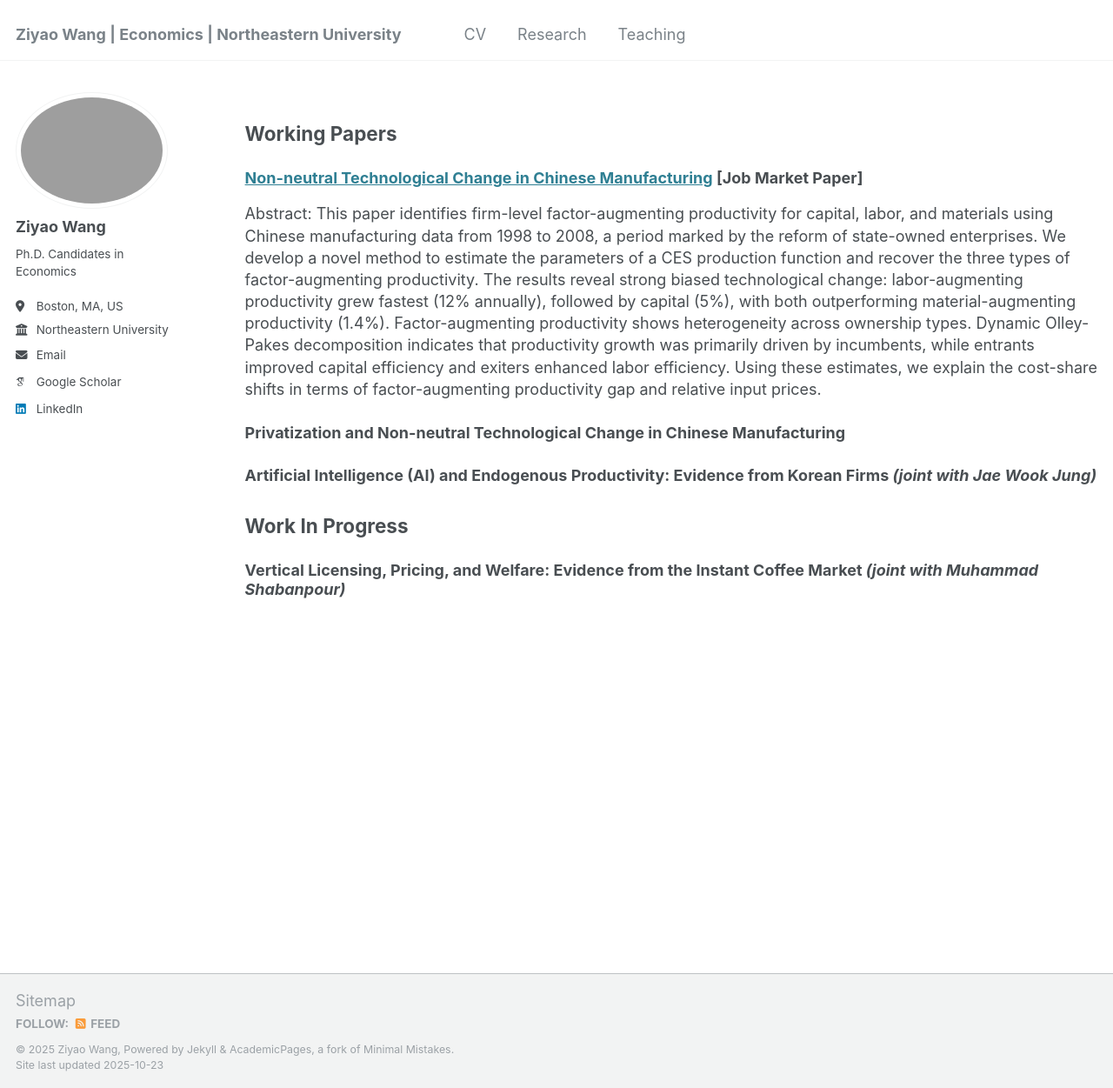
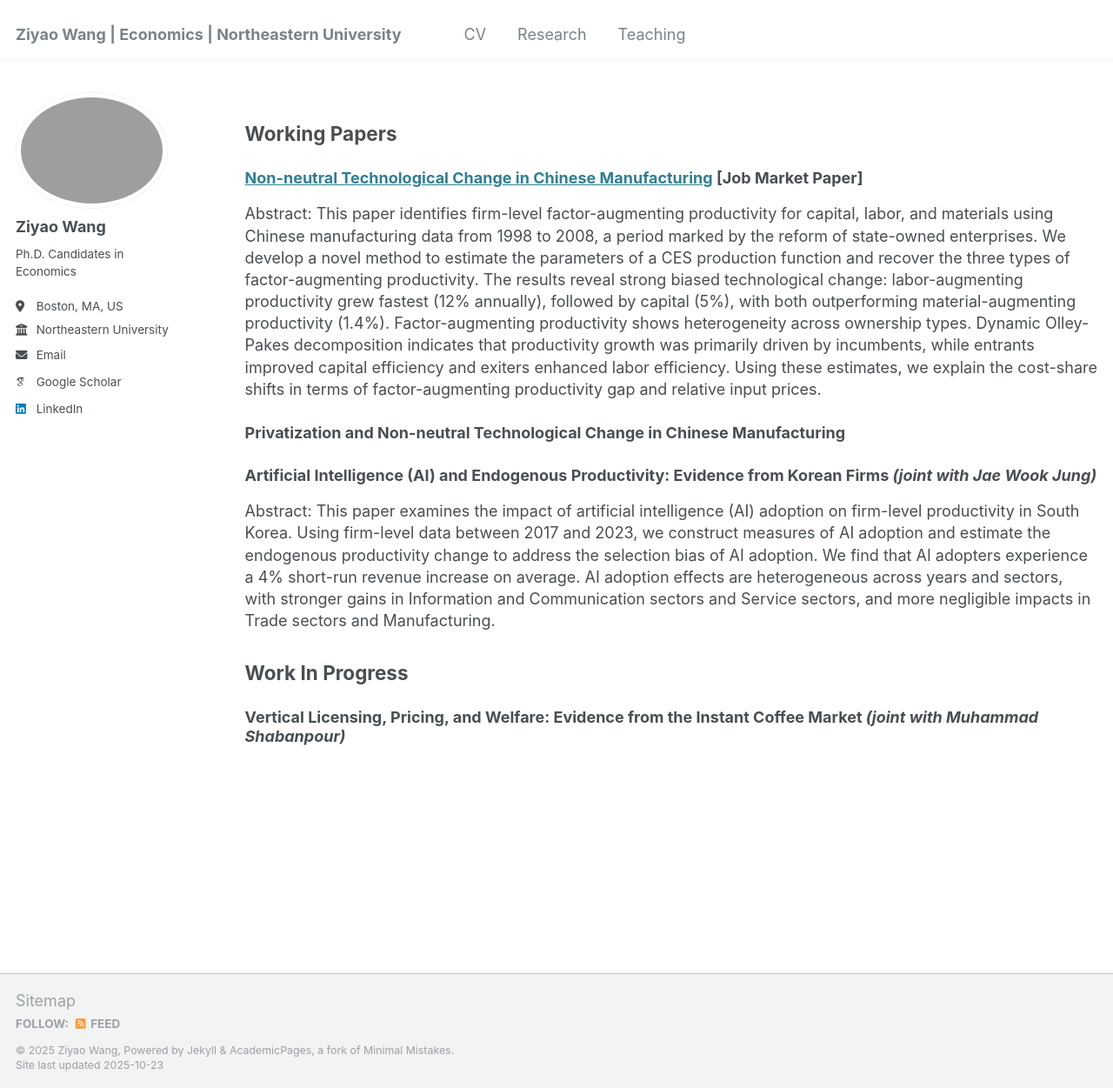
Before and after one commit to ziyaowangecon/ziyaowangecon.github.io, a Jekyll site: the page built from _pages/research.md, in a window 1280 px wide and 1251 px high. Shown: the whole window at 87% size. Built offline with Jekyll 4.4.1, drawn with Linux system fonts in a browser that asks for light colours; some web fonts are replaced.

Commit message:
Update research.md

```diff
--- a/_pages/research.md
+++ b/_pages/research.md
@@ -70,6 +70,9 @@ Abstract: This paper identifies firm-level factor-augmenting productivity for ca
 ### Privatization and Non-neutral Technological Change in Chinese Manufacturing
 
 ### Artificial Intelligence (AI) and Endogenous Productivity: Evidence from Korean Firms *(joint with Jae Wook Jung)*
+
+Abstract: This paper examines the impact of artificial intelligence (AI) adoption on firm-level productivity in South Korea. Using firm-level data between 2017 and 2023, we construct measures of AI adoption and estimate the endogenous productivity change to address the selection bias of AI adoption. We find that AI adopters experience a 4% short-run revenue increase on average. AI adoption effects are heterogeneous across years and sectors, with stronger gains in Information and Communication sectors and Service sectors, and more negligible impacts in Trade sectors and Manufacturing.
+
 <!-- ### On Estimating Firm-level Productivity: A Method based on Dynamic Panel-->
 
 <!-- ### Mergers, Acquisitions, and Productivity Evolution: Evidence from the U.S. Manufacturing-->
```
